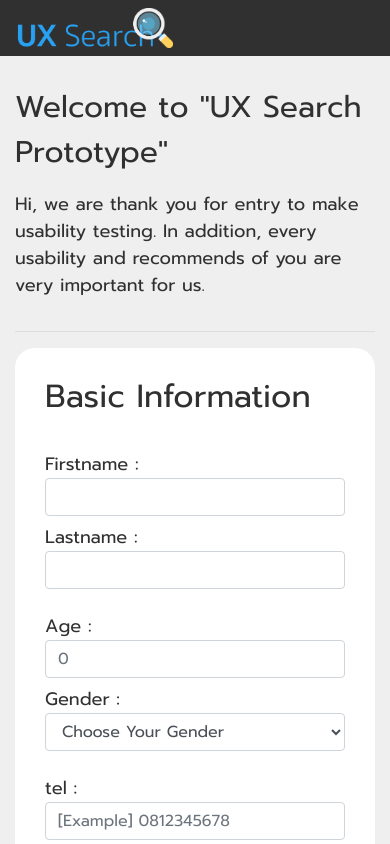
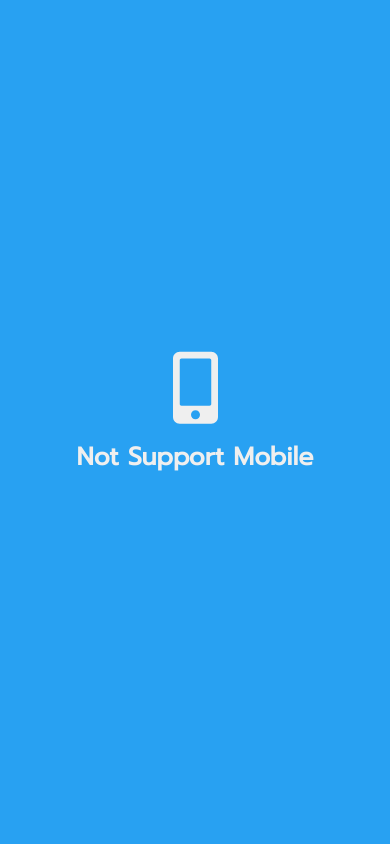
Before and after one commit to uxsearch/uxsearch_frontend, a React (Create React App) app: page /experimenter in a window 390 px wide. Shown: the top 844 px of the page. Built offline with nearby package versions, Linux system fonts and the light colour scheme; a web font is replaced by a local one.

Commit message:
[CREATE] develop : create not support on mobile for experimenter test

```diff
--- /dev/null
+++ b/src/components/utils/notSupport.js
@@ -0,0 +1,23 @@
+import React from 'react'
+import { Container, Row, Col } from 'reactstrap'
+import { FontAwesomeIcon } from '@fortawesome/react-fontawesome'
+import { faMobileAlt } from '@fortawesome/free-solid-svg-icons'
+
+class NotSupport extends React.Component {
+  render() {
+    return (
+      <section id='not-support' className='d-md-none'>
+        <Container fluid>
+          <Row className='block'>
+            <Col xs={12} className='not-support text-center'>
+              <FontAwesomeIcon icon={faMobileAlt} size='4x' className='icon-not-support' />
+              <p className='text-not-support'>Not Support Mobile</p>
+            </Col>
+          </Row>
+        </Container>
+      </section>
+    )
+  }
+}
+
+export default NotSupport
--- a/src/pages/experimenter/index.js
+++ b/src/pages/experimenter/index.js
@@ -4,6 +4,7 @@ import swal from 'sweetalert'
 
 import NavbarExp from '../../components/utils/navbarExperimenter'
 import ProfileBlock from '../../components/experiment/profileBlock'
+import NotSupport from '../../components/utils/notSupport'
 
 import '../../static/sass/experimenter/index.scss'
 
@@ -11,13 +12,26 @@ const modalSubmit = () => {
   swal({
     title: "Are you sure?",
     icon: "warning",
-    buttons: true,
+    buttons: {
+      cancel: {
+        text: "Cancel",
+        value: null,
+        visible: true,
+      },
+      confirm: {
+        text: "Confirm",
+        value: true,
+        visible: true,
+      }
+    },
     dangerMode: false,
   }).then((willSubmit) => {
     if (willSubmit) {
-      swal("Thank you very much", {
+      swal({
+        title: "Thank you very much",
+        text: "If you complete test, press button to complete, please.",
         icon: "success",
-        timer: 1000,
+        timer: 2500,
         buttons: false
       });
     }
@@ -27,7 +41,9 @@ const modalSubmit = () => {
 class IndexExperiment extends React.Component {
   render() {
     return (
-      <section id='exper-index'>
+      <div>
+        <NotSupport className='d-md-block' />
+        <section id='exper-index' className='d-none d-md-block'>
           <NavbarExp />
           <Container>
             <Row>
@@ -57,6 +73,7 @@ class IndexExperiment extends React.Component {
             </Row>
           </Container>
         </section>
+      </div>
     )
   }
 }
--- a/src/pages/experimenter/recordPage.js
+++ b/src/pages/experimenter/recordPage.js
@@ -1,21 +1,60 @@
 import React from 'react'
 import { Container, Row, Col, Button } from 'reactstrap'
+import swal from 'sweetalert'
 
 import Camera from '../../components/experiment/record/camera'
 import Screen from '../../components/experiment/record/screen'
 import NavbarExp from '../../components/utils/navbarExperimenter'
+import NotSupport from '../../components/utils/notSupport'
 
 import '../../static/sass/experimenter/record.scss'
 
+const modalSubmit = () => {
+  swal({
+    title: "Are you sure?",
+    text: `You won't be able to reverse this!`,
+    icon: "warning",
+    buttons: {
+      cancel: {
+        text: "Cancel",
+        value: null,
+        visible: true,
+      },
+      confirm: {
+        text: "Confirm",
+        value: true,
+        visible: true,
+      }
+    },
+    dangerMode: false,
+  }).then((willSubmit) => {
+    if (willSubmit) {
+      swal("Thank you very much", {
+        icon: "success",
+        timer: 1000,
+        buttons: false
+      });
+    }
+  });
+}
+
 class RecordPage extends React.Component {
-
   render() {
     return (
-      <section id='video-record'>
+      <div>
+        <NotSupport className='d-md-block' />
+        <section id='video-record' className='d-none d-md-block'>
           <NavbarExp />
-        <Container className='container-block'>
-          <Row className='video-block'>
+          <Container>
+            <Row>
               <Col xs={12}>
+                <Row className='space-head-block'>
+                  <Col xs={12}>
+                    <p className='title'><span className='bold-text'>"UX Search Prototype"</span> Usability Test Record</p>
+                  </Col>
+                </Row>
+                <Row>
+                  <Col xs={12} className='video-block'>
                     <Row>
                       <Col xs={12} md={6} className='text-center'>
                         <Camera />
@@ -27,13 +66,16 @@ class RecordPage extends React.Component {
                     <br />
                     <Row className='justify-content-center'>
                       <Col xs={12} md={3} className='text-center'>
-                  <Button type='submit' className='btn-finish-test'>Finish Testing</Button>
+                        <Button type='submit' className='btn-finish-test' onClick={modalSubmit}>Finish Testing</Button>
+                      </Col>
+                    </Row>
                   </Col>
                 </Row>
               </Col>
             </Row>
           </Container>
         </section>
+      </div>
     )
   }
 }
--- a/src/static/sass/customAll.scss
+++ b/src/static/sass/customAll.scss
@@ -13,3 +13,31 @@ body {
 .swal-footer {
   text-align: center;
 }
+
+// Not Support
+#not-support {
+  background-color: $blue;
+
+  .block {
+    width: 100vw;
+    height: 100vh;
+  }
+
+  .not-support {
+    position: absolute;
+    left: 50%;
+    top: 50%;
+    transform: translate(-50%, -50%);
+  }
+
+  .icon-not-support {
+    color: $light;
+  }
+
+  .text-not-support {
+    margin-top: 15px;
+    font-size: 25px;
+    font-weight: 900;
+    color: $light;
+  }
+}
--- a/src/static/sass/experimenter/index.scss
+++ b/src/static/sass/experimenter/index.scss
@@ -10,7 +10,7 @@
   }
 
   .bold-text {
-    font-weight: 9xs00;
+    font-weight: 900;
   }
 
   .black-line {
--- a/src/static/sass/experimenter/record.scss
+++ b/src/static/sass/experimenter/record.scss
@@ -5,27 +5,29 @@
     margin: 0 !important;
   }
 
+  .space-head-block {
+    margin-top: 85px;
+  }
+
+  .title {
+    font-size: 25px;
+  }
+
+  .bold-text {
+    font-weight: 900;
+  }
+
   .myVideo-dimension {
     width: 100% !important;
     height: 300px !important;
   }
 
-  .container-block {
-    position: relative;
-    height: 100vh;
-    overflow: hidden;
-  }
-
   .video-block {
+    margin: 15px 0px 50px 0px;
     background-color: $white !important;
     border-radius: 20px;
-    padding: 50px 10px;
-    position: absolute;
+    padding: 30px;
     width: 100%;
-    max-width: 100%;
-    max-height: 100%;
-    top: 50%;
-    transform: translate(0%, -50%);
   }
 
   .btn-finish-test {
```
Lines whose indentation alone changed are shown as unchanged.
